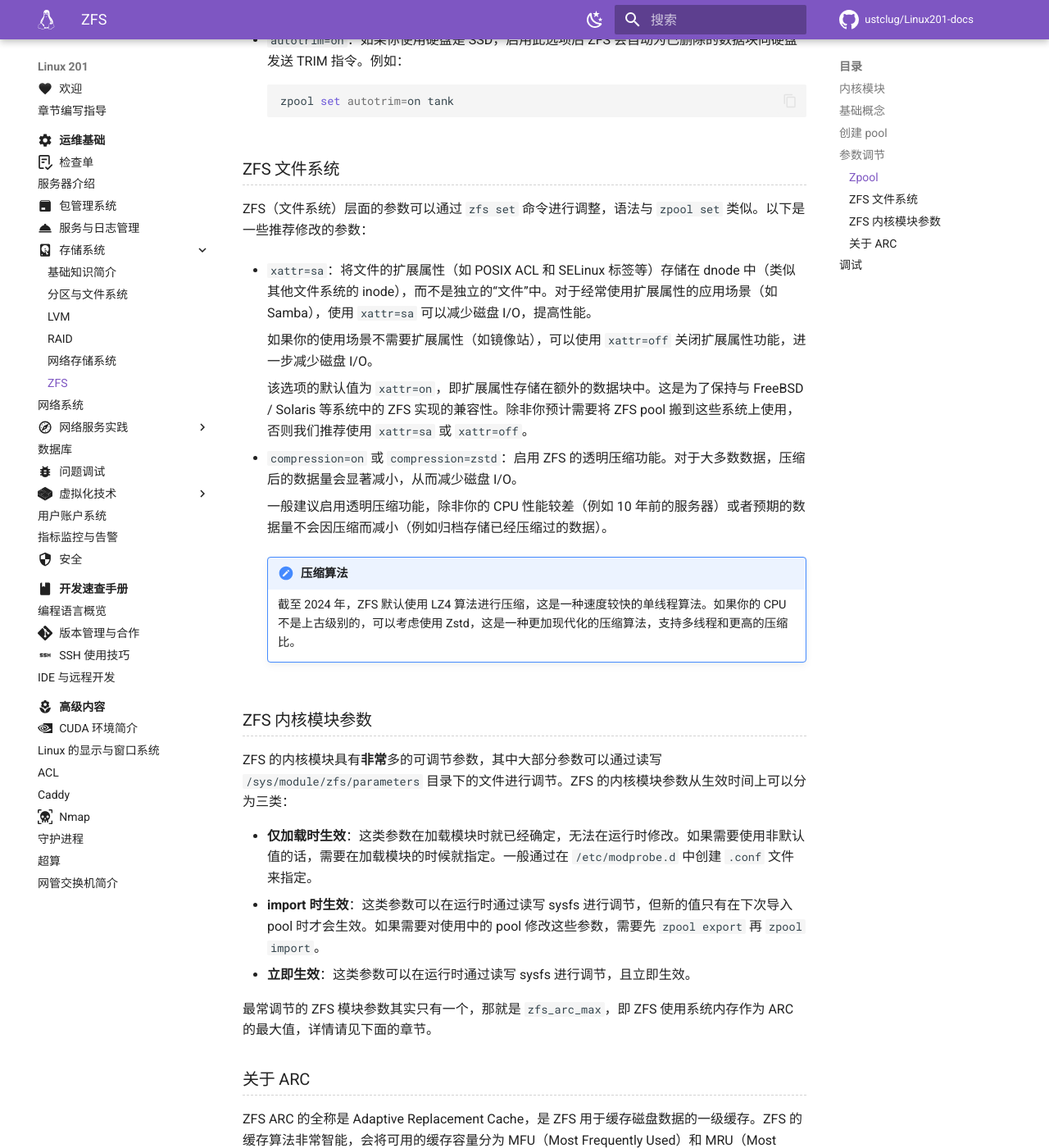
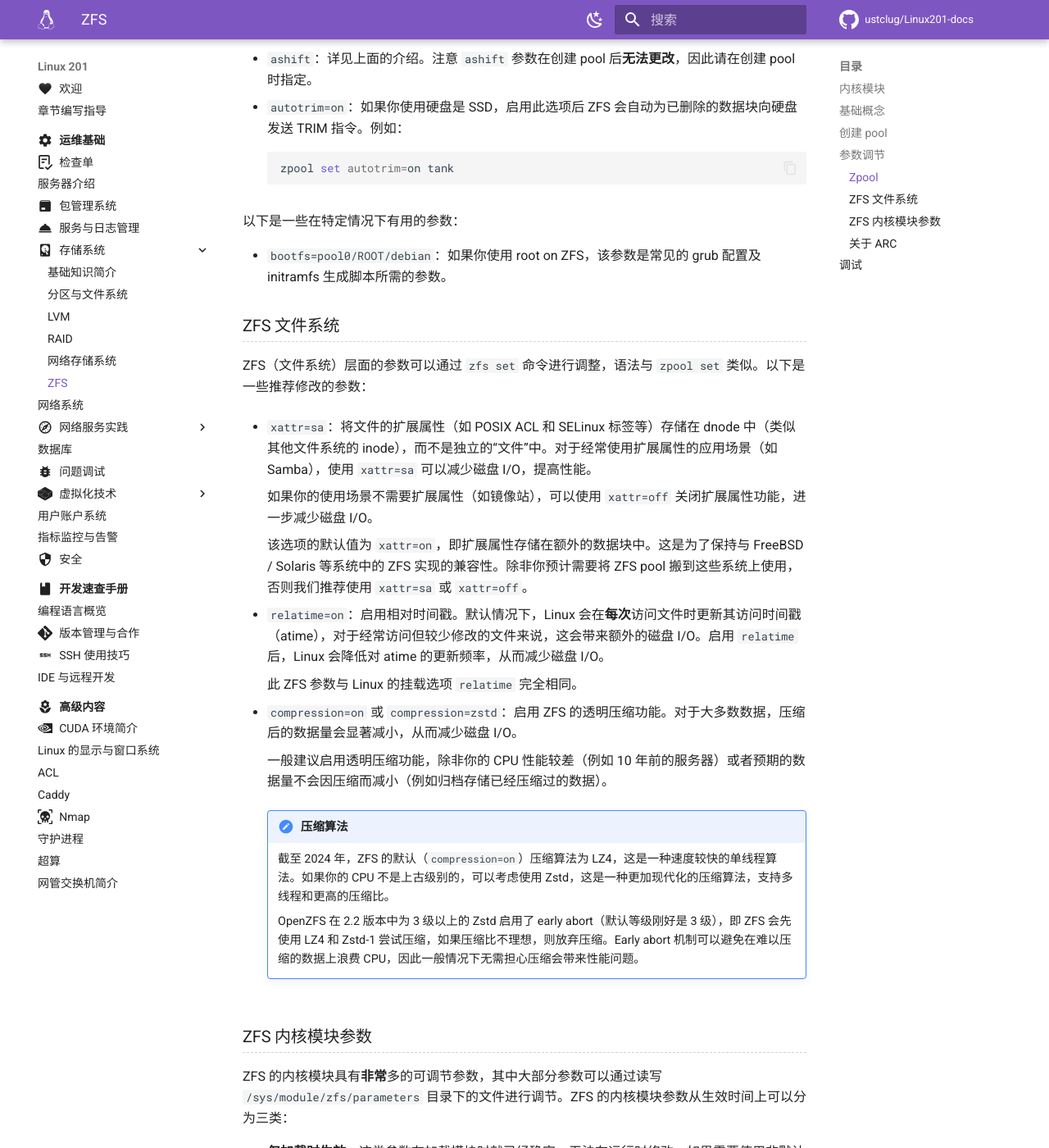
Before and after one commit to ustclug/Linux201-docs, an MkDocs documentation site: the page built from docs/ops/storage/zfs.md, in a window 1280 px wide and 1400 px high, scrolled down 3246 px. Shown: the whole window at 82% size. Built offline with MkDocs 1.6.1 and Material for MkDocs 9.7.7, drawn with Linux system fonts in a browser that asks for light colours; comment, search, counter and statistics services are not loaded; some of the changed text lies outside the part shown.

Commit message:
zfs: add some content

````diff
--- a/docs/ops/storage/zfs.md
+++ b/docs/ops/storage/zfs.md
@@ -62,10 +62,11 @@
     为了确保最佳的性能，`ashift` 参数应当与硬盘的真实扇区大小相匹配，既不宜过大也不宜过小。
     默认情况下，在创建 zpool 的时候，ZFS 会自动检测硬盘的扇区大小（`ioctl(BLKPBSZGET)`）并设置合适的 `ashift` 参数。
     对于固态硬盘，建议查阅硬盘的规格，然后手动指定 `zpool create -o ashift=...`。
+    如果你不确定硬盘的物理扇区大小（尤其是对于消费级固态硬盘），使用 4K（`ashift=12`）是一个保守但合理的选择。
 
     在生产环境中，请**不要**将 ZFS 用于任何虚拟硬盘或软件/硬件 RAID 阵列上。
     只有当 ZFS 直接管理每块硬盘时，才能获得最佳的性能和 ZFS 提供的数据完整性保证。
-    如果你的阵列卡不支持直通，可以考虑为每块盘建立一个单盘阵列。
+    如果你的阵列卡不支持直通，可以考虑为每块盘建立一个单盘阵列以最小化阵列卡的影响。
 
 在实际应用中，如果你使用 `sda`、`nvme0n1` 等设备名来创建 pool，ZFS 会自动对其进行分区，然后使用 `sda1`、`nvme0n1p1` 等分区名来创建 pool，并在每个盘的末尾创建一个 8 MB 的分区（`sda9`、`nvme0n1p9`）。分区的目的可能出于某些历史原因，目前无从考证，且这个编号为 9 的分区是没有任何用途的。
 
@@ -105,11 +106,17 @@
 
 Zpool 层面的参数可以通过 `zpool set` 命令进行调整，以下是一些推荐修改的参数：
 
+- `ashift`：详见上面的介绍。注意 `ashift` 参数在创建 pool 后**无法更改**，因此请在创建 pool 时指定。
+
 - `autotrim=on`：如果你使用硬盘是 SSD，启用此选项后 ZFS 会自动为已删除的数据块向硬盘发送 TRIM 指令。例如：
 
     ```shell
     zpool set autotrim=on tank
     ```
+
+以下是一些在特定情况下有用的参数：
+
+- `bootfs=pool0/ROOT/debian`：如果你使用 root on ZFS，该参数是常见的 grub 配置及 initramfs 生成脚本所需的参数。
 
 ### ZFS 文件系统 {#tuning-zfs}
 
@@ -121,13 +128,19 @@
 
     该选项的默认值为 `xattr=on`，即扩展属性存储在额外的数据块中。这是为了保持与 FreeBSD / Solaris 等系统中的 ZFS 实现的兼容性。除非你预计需要将 ZFS pool 搬到这些系统上使用，否则我们推荐使用 `xattr=sa` 或 `xattr=off`。
 
+- `relatime=on`：启用相对时间戳。默认情况下，Linux 会在**每次**访问文件时更新其访问时间戳（atime），对于经常访问但较少修改的文件来说，这会带来额外的磁盘 I/O。启用 `relatime` 后，Linux 会降低对 atime 的更新频率，从而减少磁盘 I/O。
+
+    此 ZFS 参数与 Linux 的挂载选项 `relatime` 完全相同。
+
 - `compression=on` 或 `compression=zstd`：启用 ZFS 的透明压缩功能。对于大多数数据，压缩后的数据量会显著减小，从而减少磁盘 I/O。
 
     一般建议启用透明压缩功能，除非你的 CPU 性能较差（例如 10 年前的服务器）或者预期的数据量不会因压缩而减小（例如归档存储已经压缩过的数据）。
 
     !!! note "压缩算法"
 
-        截至 2024 年，ZFS 默认使用 LZ4 算法进行压缩，这是一种速度较快的单线程算法。如果你的 CPU 不是上古级别的，可以考虑使用 Zstd，这是一种更加现代化的压缩算法，支持多线程和更高的压缩比。
+        截至 2024 年，ZFS 的默认（`compression=on`）压缩算法为 LZ4，这是一种速度较快的单线程算法。如果你的 CPU 不是上古级别的，可以考虑使用 Zstd，这是一种更加现代化的压缩算法，支持多线程和更高的压缩比。
+
+        OpenZFS 在 2.2 版本中为 3 级以上的 Zstd 启用了 early abort（默认等级刚好是 3 级），即 ZFS 会先使用 LZ4 和 Zstd-1 尝试压缩，如果压缩比不理想，则放弃压缩。Early abort 机制可以避免在难以压缩的数据上浪费 CPU，因此一般情况下无需担心压缩会带来性能问题。
 
 ### ZFS 内核模块参数 {#tuning-zfs-ko}
 
@@ -155,7 +168,7 @@
 在 Linux 下，受限于 kernel 的设计 (1)，ARC 占用的内存会在 htop / free 等程序中显示为 used 而不是 cached，但是其行为和 cached 是一致的，即在系统内存压力升高时会自动释放，以供其他程序使用。
 {: .annotate }
 
-1. 在 FreeBSD 中，ZFS ARC 占用的内存会正确地显示为 cached。
+1. 在 FreeBSD 和 htop &ge; 3.3.0 中，ZFS ARC 占用的内存会正确地显示为 cached。
 
 !!! tip "强制释放 ARC"
 
@@ -176,7 +189,7 @@
 
 - `zdb` 不关心 pool 或者文件系统是否挂载，它都会直接访问块设备。因此在正在使用的 pool 或者文件系统上使用 `zdb` 可能会得到不一致的结果；
 - `zdb` 的输出格式没有文档说明，因为其假设使用者了解 ZFS 的内部结构；
-- `zdb` 支持写入内容，但是在不了解 ZFS 内部结构的情况下，建议仅使用 `zdb` 读取 pool 和文件系统的结构内容。
+- `zdb` 支持写入内容，但是在不了解 ZFS 内部结构的情况下，建议以只读方式使用 `zdb`。
 
 以下提供了一个使用 `zdb` 调试出生产环境「未解之谜」的例子：
 
````
Also changed, not shown: docs/index.md (+2 -1 lines).
